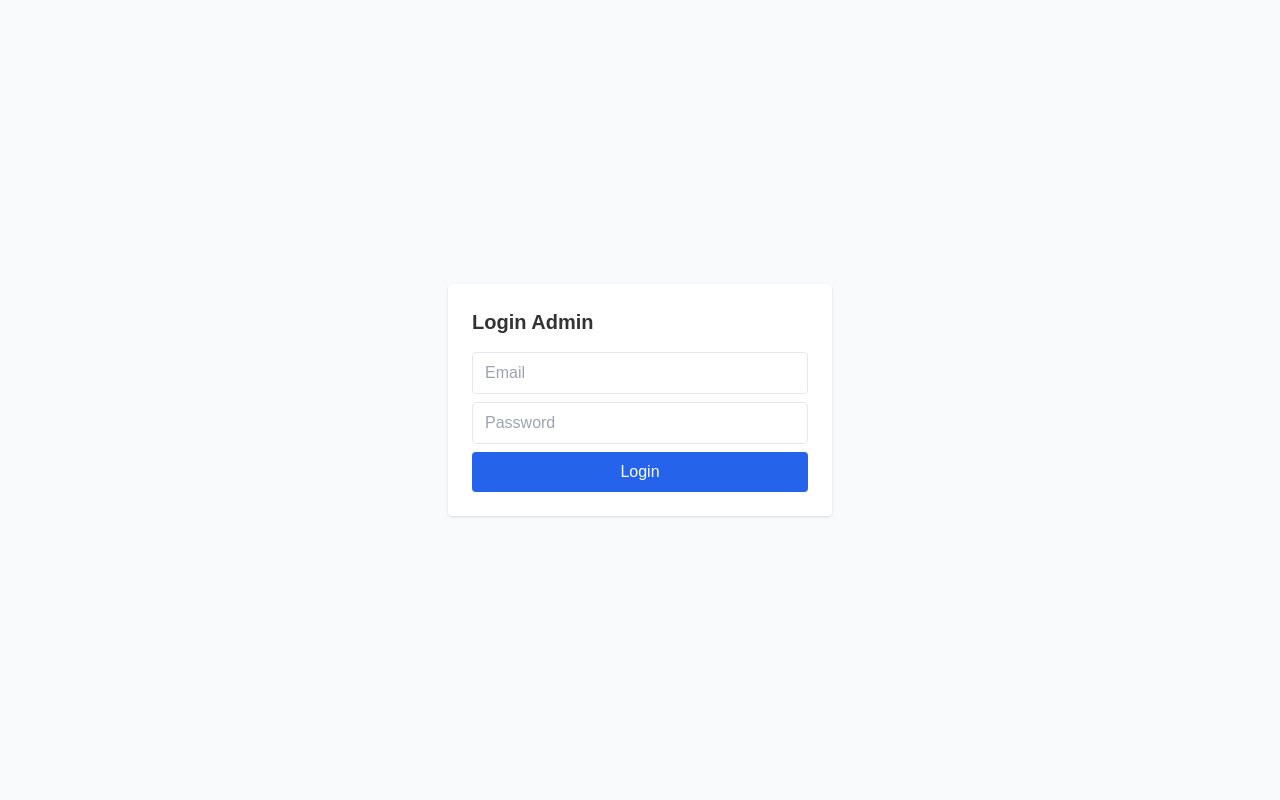
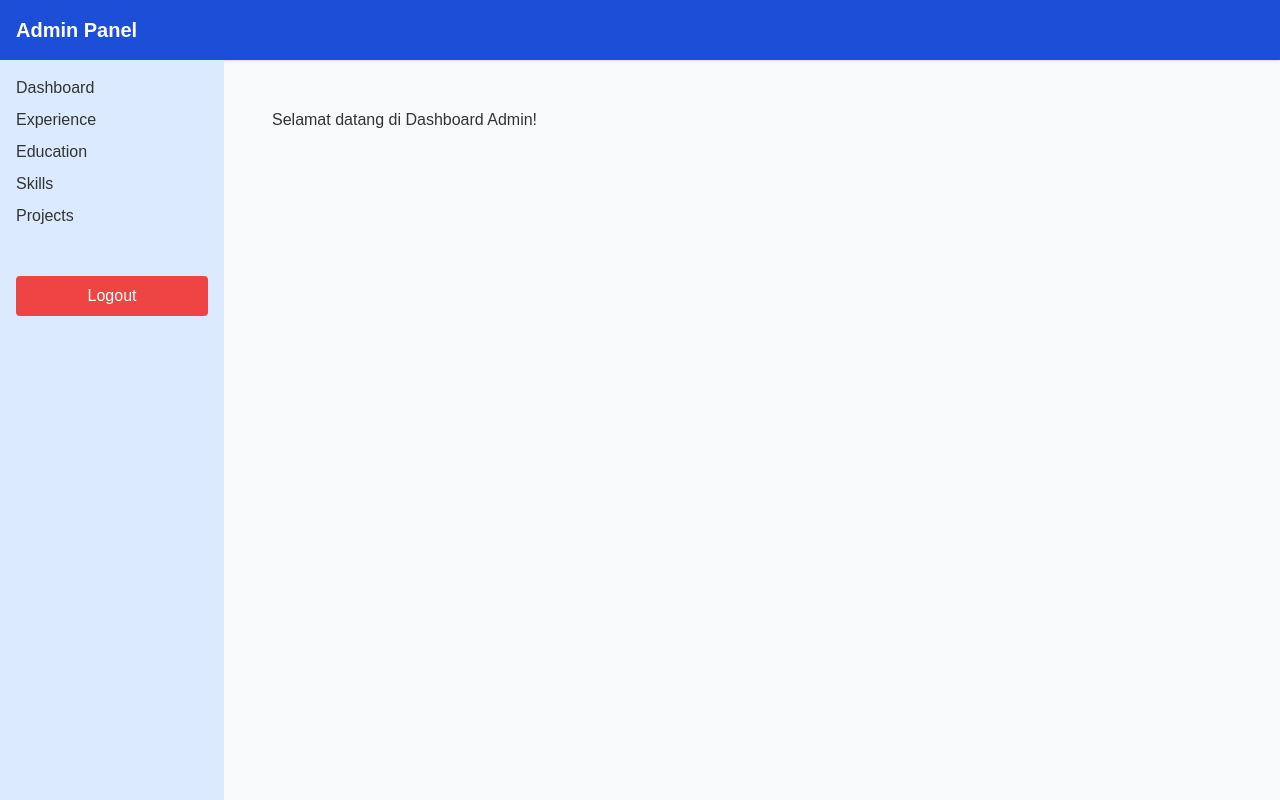
Before and after one commit to tiedsandi/project-personal-website, a Next.js app: page /admin in a window 1280 px wide. Built offline with nearby package versions, Linux system fonts and the light colour scheme; no server answers; sample sign-in values are in the browser's storage; a web font is replaced by a local one.

Commit message:
feat : implement auth and auth-guard for protect routes

```diff
--- a/src/app/(admin)/(auth)/admin/layout.js
+++ /dev/null
@@ -1,7 +0,0 @@
-export default function AuthLayout({ children }) {
-  return (
-    <div className="flex flex-col items-center justify-center min-h-screen bg-gray-50">
-      {children}
-    </div>
-  );
-}
--- /dev/null
+++ b/src/app/(admin)/admin/layout.js
@@ -0,0 +1,12 @@
+import SidebarLayout from "@/components/sidebar-layout";
+import AuthGuard from "../../../lib/auth-guard";
+
+export default function AdminLayout({ children }) {
+  return (
+    <AuthGuard>
+      <SidebarLayout>
+        <main className="flex-1 p-6">{children}</main>
+      </SidebarLayout>
+    </AuthGuard>
+  );
+}
--- /dev/null
+++ b/src/app/(admin)/admin/page.js
@@ -0,0 +1,3 @@
+export default function AdminDashboardPage() {
+  return <div>Selamat datang di Dashboard Admin!</div>;
+}
--- a/src/app/(admin)/(auth)/admin/page.js
+++ b/src/app/(auth)/login/page.js
@@ -4,7 +4,7 @@ import { useState } from "react";
 import { signInWithEmailAndPassword, signOut } from "firebase/auth";
 import { auth } from "@/firebase/authFirebase";
 
-export default function AdminPage() {
+export default function LoginPage() {
   const [email, setEmail] = useState("");
   const [password, setPassword] = useState("");
   const [user, setUser] = useState(null);
@@ -18,6 +18,7 @@ export default function AdminPage() {
     try {
       const res = await signInWithEmailAndPassword(auth, email, password);
       setUser(res.user);
+      window.location.href = "/admin/";
     } catch (err) {
       setError("Login gagal. Pastikan email & password benar.");
     } finally {
@@ -31,7 +32,7 @@ export default function AdminPage() {
   };
 
   return (
-    <>
+    <div className="flex flex-col items-center justify-center min-h-screen bg-gray-50">
       <div className="w-full max-w-sm p-6 bg-white rounded shadow">
         {user ? (
           <>
@@ -42,7 +43,6 @@ export default function AdminPage() {
             >
               Logout
             </button>
-            {/* TODO: Tambahkan form CRUD data di sini */}
           </>
         ) : (
           <form onSubmit={handleLogin}>
@@ -74,6 +74,6 @@ export default function AdminPage() {
           </form>
         )}
       </div>
-    </>
+    </div>
   );
 }
--- a/src/app/(admin)/(dashboard)/admin/layout.js
+++ b/src/components/sidebar-layout.js
@@ -1,4 +1,8 @@
-export default function AdminLayout({ children }) {
+"use client";
+import { useLogout } from "@/lib/auth-guard";
+
+export default function SidebarLayout({ children }) {
+  const logout = useLogout();
   return (
     <div className="flex flex-col min-h-screen bg-gray-50">
       <header className="w-full p-4 text-xl font-bold text-white bg-blue-700 shadow">
@@ -6,13 +10,19 @@ export default function AdminLayout({ children }) {
       </header>
       <div className="flex flex-1">
         <aside className="w-56 min-h-full p-4 bg-blue-100">
-          <nav className="flex flex-col gap-2">
-            <a href="/admin/dashboard" className="hover:underline">Dashboard</a>
+          <nav className="flex flex-col gap-2 mb-8">
+            <a href="/admin" className="hover:underline">Dashboard</a>
             <a href="/admin/experience" className="hover:underline">Experience</a>
             <a href="/admin/education" className="hover:underline">Education</a>
             <a href="/admin/skills" className="hover:underline">Skills</a>
             <a href="/admin/projects" className="hover:underline">Projects</a>
           </nav>
+          <button
+            onClick={logout}
+            className="w-full py-2 mt-4 text-white bg-red-500 rounded hover:bg-red-600"
+          >
+            Logout
+          </button>
         </aside>
         <main className="flex-1 p-6">{children}</main>
       </div>
--- a/src/firebase/firebaseConfig.js
+++ b/src/firebase/firebaseConfig.js
@@ -1,4 +1,3 @@
-// Konfigurasi Firebase, ganti dengan kredensial project-mu
 const firebaseConfig = {
   apiKey: process.env.NEXT_PUBLIC_FIREBASE_API_KEY,
   authDomain: process.env.NEXT_PUBLIC_FIREBASE_AUTH_DOMAIN,
--- /dev/null
+++ b/src/lib/auth-guard.js
@@ -0,0 +1,36 @@
+"use client";
+import { useEffect, useState } from "react";
+import { onAuthStateChanged, signOut } from "firebase/auth";
+import { auth } from "@/firebase/authFirebase";
+import { useRouter } from "next/navigation";
+
+export function useLogout() {
+  const router = useRouter();
+  return async function logout() {
+    await signOut(auth);
+    router.replace("/login");
+  };
+}
+
+export default function AuthGuard({ children }) {
+  const [loading, setLoading] = useState(true);
+  const [isAuthenticated, setIsAuthenticated] = useState(false);
+  const router = useRouter();
+
+  useEffect(() => {
+    const unsubscribe = onAuthStateChanged(auth, (user) => {
+      if (user) {
+        setIsAuthenticated(true);
+      } else {
+        setIsAuthenticated(false);
+        router.replace("/login");
+      }
+      setLoading(false);
+    });
+    return () => unsubscribe();
+  }, [router]);
+
+  if (loading) return <div>Loading...</div>;
+  if (!isAuthenticated) return null;
+  return <>{children}</>;
+}
```
Also changed, not shown: src/app/(admin)/admin/dashboard/page.js (renamed from src/app/(admin)/(dashboard)/admin/dashboard/page.js), src/app/(admin)/admin/education/page.js (renamed from src/app/(admin)/(dashboard)/admin/education/page.js), src/app/(admin)/admin/experience/page.js (renamed from src/app/(admin)/(dashboard)/admin/experience/page.js), src/app/(admin)/admin/projects/page.js (renamed from src/app/(admin)/(dashboard)/admin/projects/page.js), src/app/(admin)/admin/skills/page.js (renamed from src/app/(admin)/(dashboard)/admin/skills/page.js).
